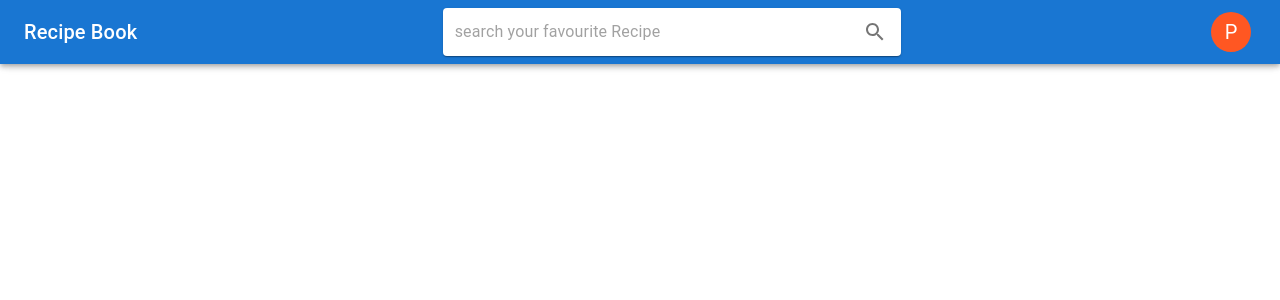
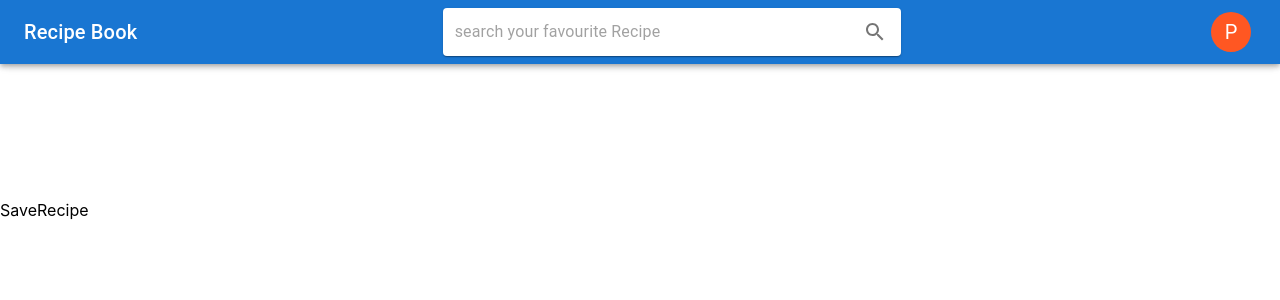
Before and after one commit to Pratap-37591/RecipeBookApp, a React (Create React App) app: page /saverecipe in a window 1280 px wide. Shown: the top 300 px of the page. Built offline with nearby package versions, Linux system fonts and the light colour scheme.

Commit message:
code updated

```diff
--- a/src/components/ProfileSection/SaveRecipe.jsx
+++ b/src/components/ProfileSection/SaveRecipe.jsx
@@ -4,7 +4,7 @@ import { useLocation } from "react-router-dom";
 const SaveRecipe = () => {
   const saveLocation = useLocation();
 
-  return <div>
+  return <div style={{marginTop: '200px'}}>
         SaveRecipe
     </div>;
 };
--- a/src/components/RecipeBookCard/RecipeDetails.jsx
+++ b/src/components/RecipeBookCard/RecipeDetails.jsx
@@ -8,6 +8,7 @@ const RecipeDetails = () => {
   const [activeTab, setActiveTab] = useState("instructions");
   const location = useLocation();
   console.log(location.state.title);
+  const navigate = useNavigate();
 
   const backnavigate = useNavigate();
 
@@ -26,6 +27,7 @@ const RecipeDetails = () => {
       progress: undefined,
       theme: "light",
     });
+    navigate('/saved-recipes');
   };
   return (
     <>
@@ -68,7 +70,7 @@ const RecipeDetails = () => {
         </Info>
       </DetailsWrapper>
       <SaveContainer>
-        <SaveButton onClick={handleSave}>Save Receipe</SaveButton>
+        <SaveButton onClick={handleSave} >Save Receipe</SaveButton>
       </SaveContainer>
       <ToastContainer
         position="bottom-center"
@@ -134,8 +136,8 @@ const SaveContainer = StyledComponent.div`
 display:flex;
 justify-content: center;
 align-items: center;
+`;
 
-`;
 const SaveButton = StyledComponent.button`
    border: 2px solid green;
    background: green;
@@ -159,4 +161,6 @@ border-radius: 4px;
 font-family: 'Poppins', sans-serif;
 padding: 0.75em 1em;
 `;
+
+
 export default RecipeDetails;
```
